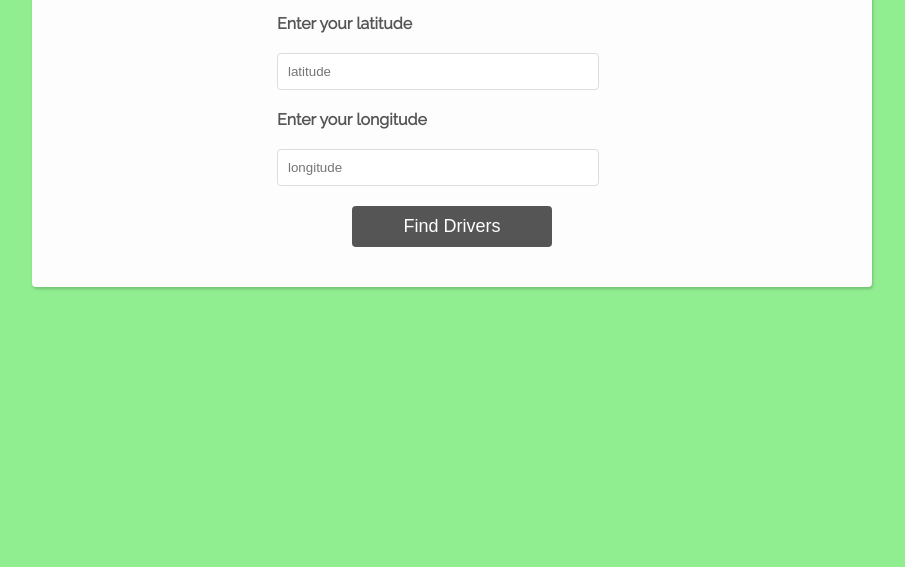
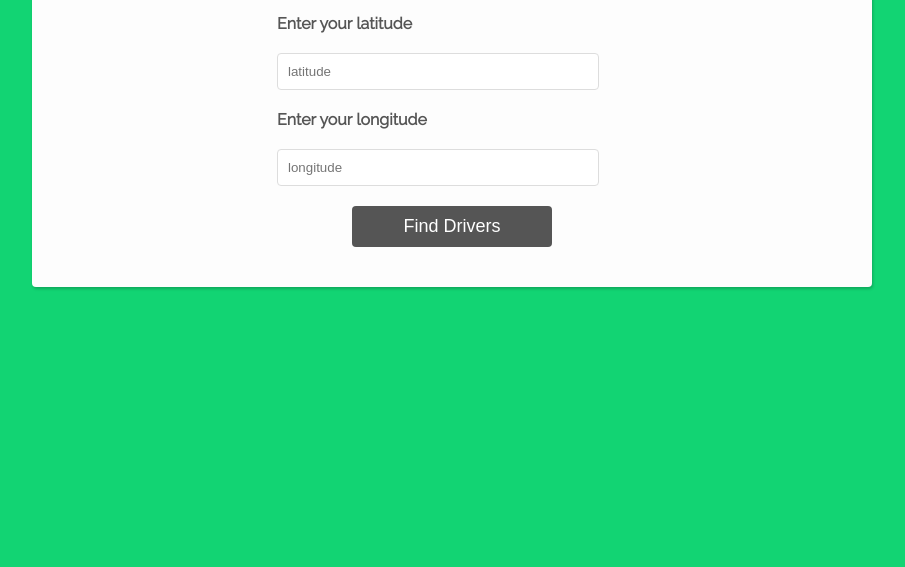
Before and after one commit to susanliubc/Carpool_RESTAPI, a website: page public/index.html in a window 1280 px wide. Shown: the part 233-800 px from the top of the page, without its empty margins (188-1093 px from the left). Drawn offline with nearby package versions, Linux system fonts and the light colour scheme.

Commit message:
update css

```diff
--- a/public/style.css
+++ b/public/style.css
@@ -1,7 +1,7 @@
 body{
     font-family: Raleway;
     color: #555;
-    background: lightgreen;
+    background: #12d473;
     margin: 10px 30px;
 }
 #homepage{
```
